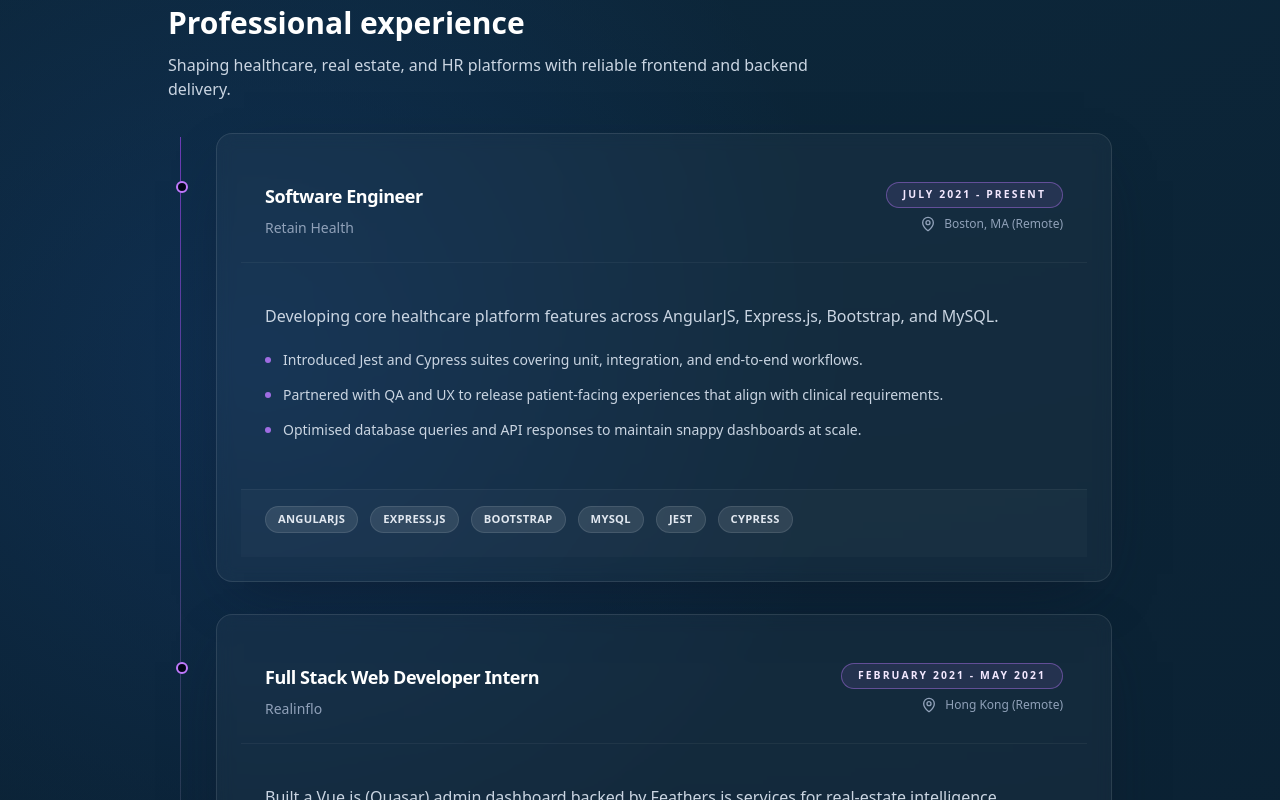
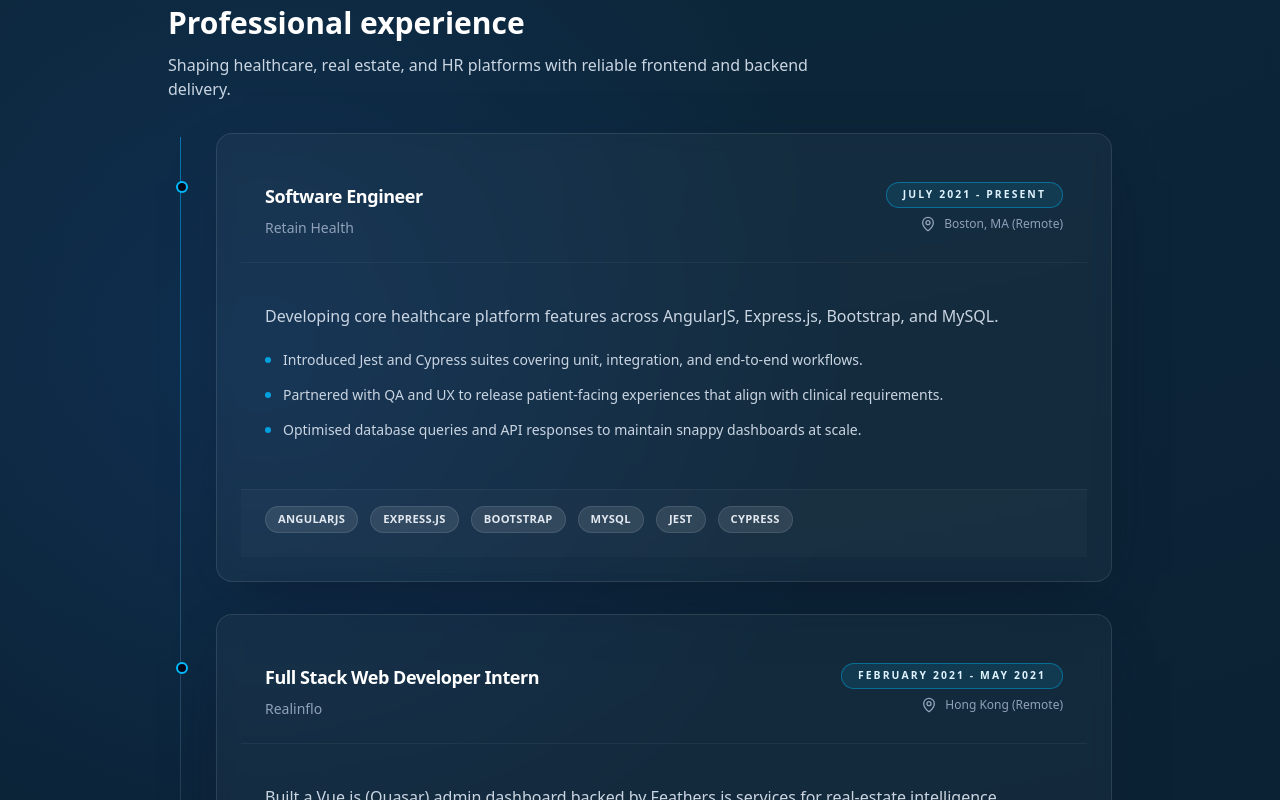
Before and after one commit to alabaganne/portfolio, a Next.js app: page / in a window 1280 px wide. Shown: the part 1300-2100 px from the top of the page. Built offline with nearby package versions, Linux system fonts and the light colour scheme.

Commit message:
Align experience timeline colors with theme

```diff
--- a/src/components/home/experience-section.js
+++ b/src/components/home/experience-section.js
@@ -65,17 +65,17 @@ export function ExperienceSection() {
       />
       <div className="relative">
         <div
-          className="absolute left-3 top-1 hidden h-full w-px bg-gradient-to-b from-purple-500/60 via-white/10 to-transparent md:block"
+          className="absolute left-3 top-1 hidden h-full w-px bg-gradient-to-b from-sky-500/60 via-white/10 to-transparent md:block"
           aria-hidden
         />
         <ol className="space-y-8">
           {experiences.map((role) => (
             <li key={`${role.company}-${role.period}`} className="group relative md:pl-12">
               <span
-                className="absolute left-2 top-12 hidden h-3 w-3 rounded-full border-2 border-purple-400 bg-slate-950 transition group-hover:border-purple-300 group-hover:bg-purple-400/30 md:block"
+                className="absolute left-2 top-12 hidden h-3 w-3 rounded-full border-2 border-sky-400 bg-slate-950 transition group-hover:border-sky-300 group-hover:bg-sky-400/30 md:block"
                 aria-hidden
               />
-              <Card className="border-white/10 bg-white/[0.035] p-0 shadow-[0_0_0_1px_rgba(148,163,184,0.12)] transition hover:border-purple-400/40 hover:bg-white/[0.05]">
+              <Card className="border-white/10 bg-white/[0.035] p-0 shadow-[0_0_0_1px_rgba(148,163,184,0.12)] transition hover:border-sky-400/40 hover:bg-white/[0.05]">
                 <CardHeader className="mb-0 gap-4 border-b border-white/5 p-6">
                   <div className="flex flex-wrap items-start justify-between gap-4">
                     <div className="space-y-2">
@@ -87,7 +87,7 @@ export function ExperienceSection() {
                       </CardDescription>
                     </div>
                     <div className="flex flex-col items-end gap-2 text-right">
-                      <span className="rounded-full border border-purple-400/40 bg-purple-400/10 px-4 py-1 text-[0.65rem] font-semibold uppercase tracking-[0.2em] text-purple-100">
+                      <span className="rounded-full border border-sky-400/40 bg-sky-400/10 px-4 py-1 text-[0.65rem] font-semibold uppercase tracking-[0.2em] text-sky-100">
                         {role.period}
                       </span>
                       <span className="flex items-center gap-2 text-xs font-medium text-slate-400">
@@ -102,7 +102,7 @@ export function ExperienceSection() {
                   <ul className="space-y-3">
                     {role.achievements.map((item) => (
                       <li key={item} className="flex gap-3">
-                        <span className="mt-2 h-1.5 w-1.5 flex-none rounded-full bg-purple-400/80" />
+                        <span className="mt-2 h-1.5 w-1.5 flex-none rounded-full bg-sky-400/80" />
                         <span className="leading-relaxed">{item}</span>
                       </li>
                     ))}
```
